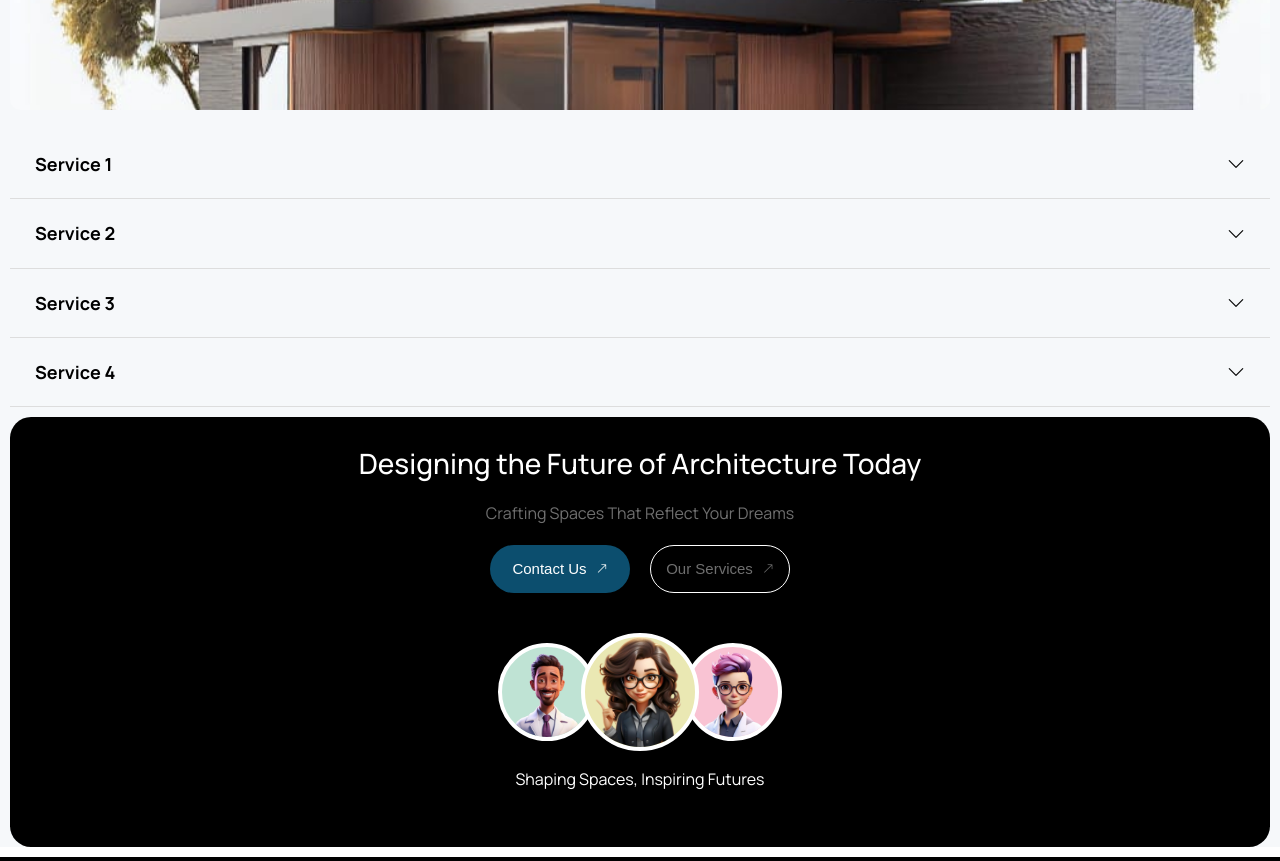
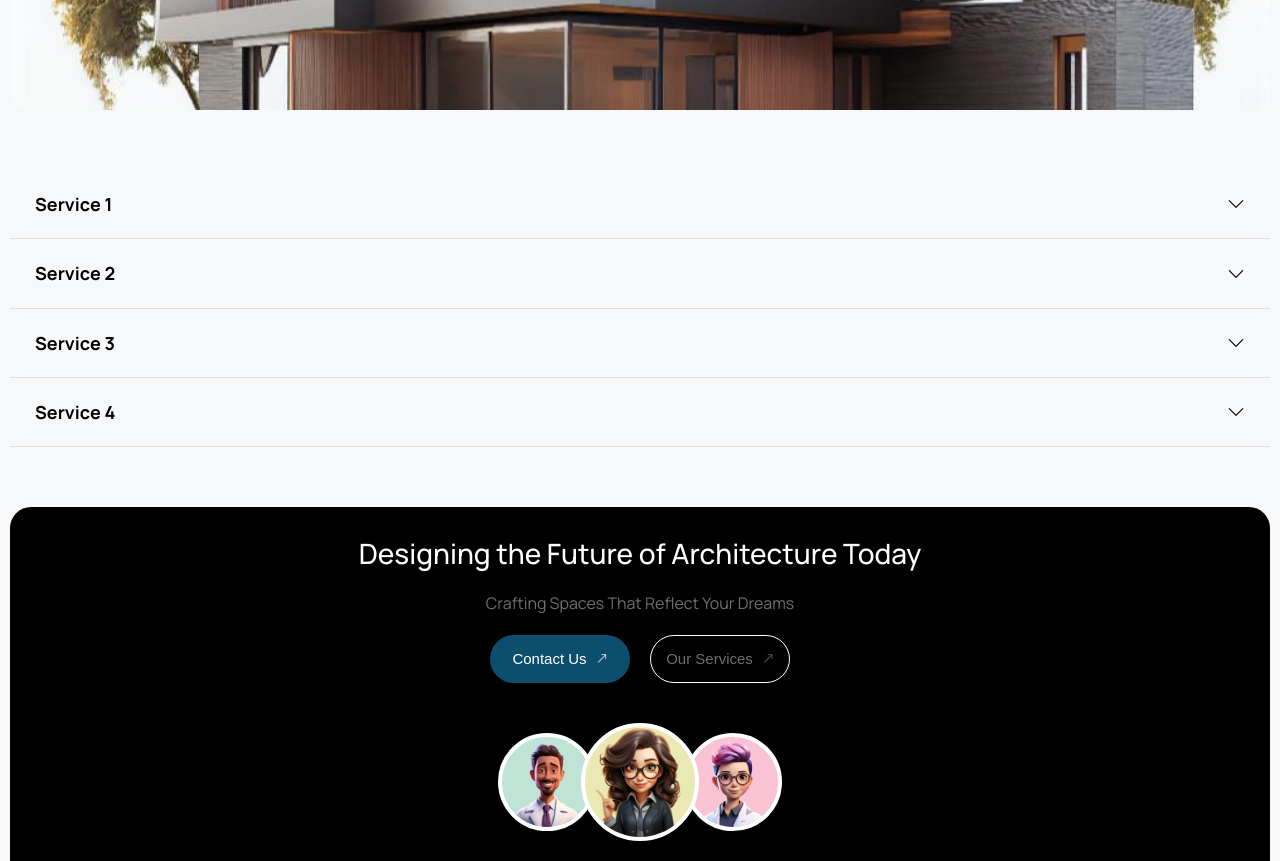
Before and after one commit to JotaJotaM1/1GCConstruction, a React (Vite) app: page /Services in a window 1280 px wide. Shown: the part 1500-2361 px from the top of the page. Built offline with nearby package versions, Linux system fonts and the light colour scheme.

Commit message:
update for section acordeon

```diff
--- a/src/pages/Services.jsx
+++ b/src/pages/Services.jsx
@@ -29,7 +29,7 @@ function Services() {
                     <div className="grid-item item3"></div>
                 </div>
             </section>
-            <section>
+            <section className="sectionAcordeon">
                 <Acordeon />
             </section>
             <section>
--- a/src/styles/components/Acordeon.css
+++ b/src/styles/components/Acordeon.css
@@ -1,3 +1,6 @@
+.sectionAcordeon{
+    padding: 40px 0;
+}
 .accordion {
     margin: 10px;
     border-radius: 8px;
```
